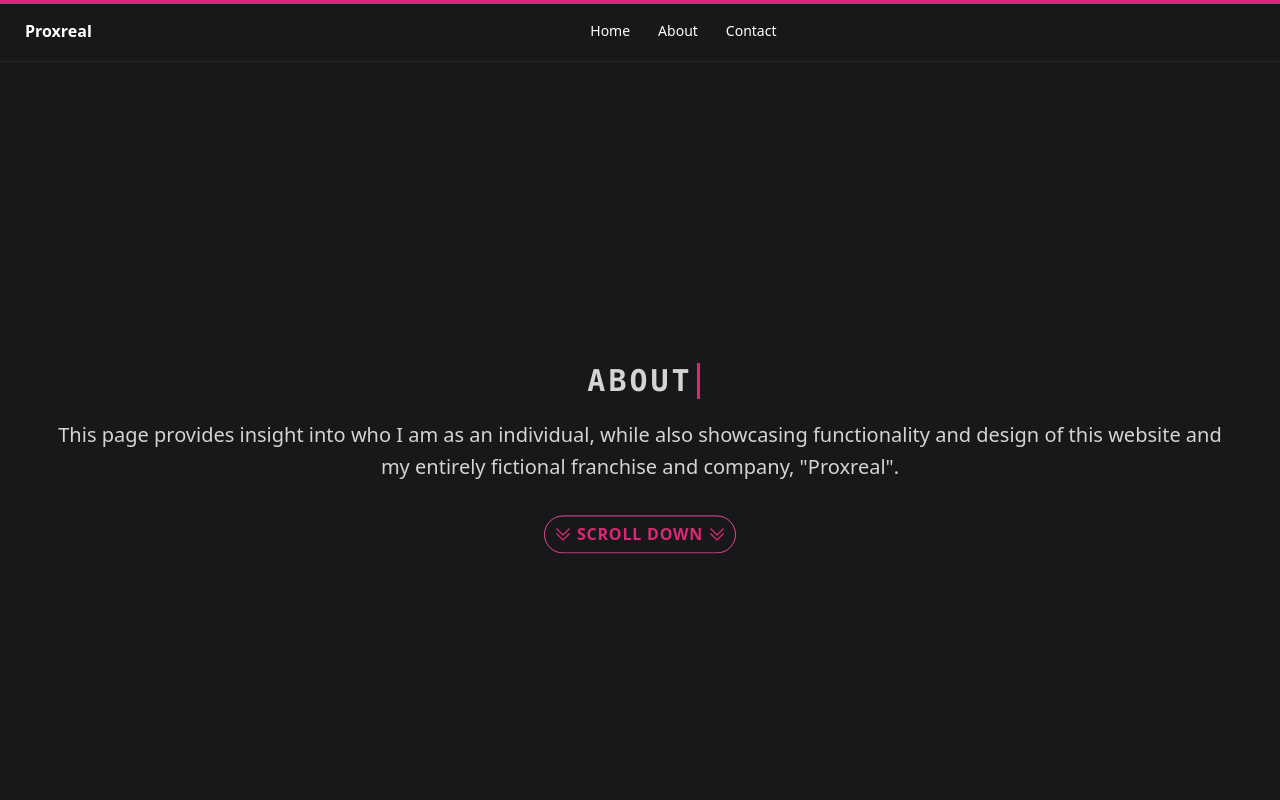
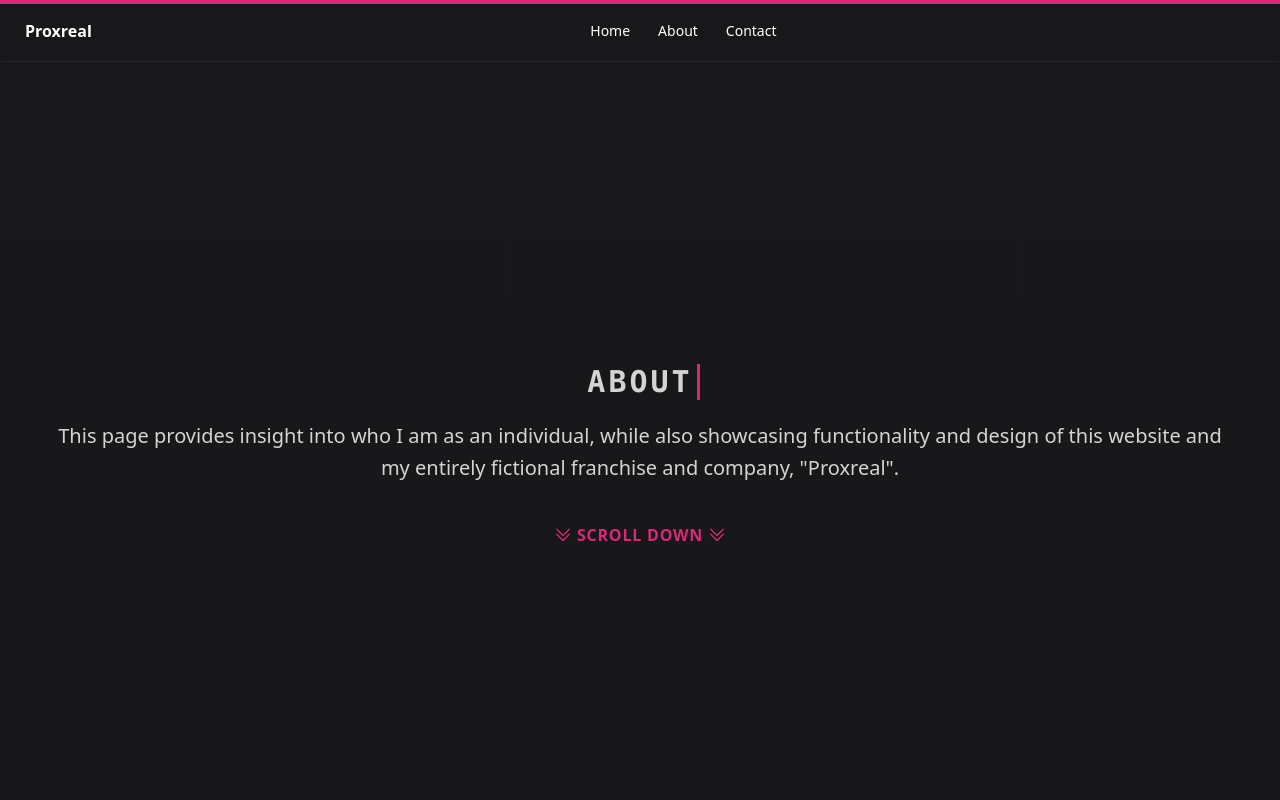
Before and after one commit to phil-not-funny/phil-not-funny.github.io, a Next.js app: page /about in a window 1280 px wide. Shown: the top 800 px of the page. Built offline with nearby package versions, Linux system fonts and the light colour scheme.

Commit message:
removed outline on scrollsection so it doesnt invite you to click on it

```diff
--- a/src/components/pageSpecific/StyledScrollDownSection.tsx
+++ b/src/components/pageSpecific/StyledScrollDownSection.tsx
@@ -20,7 +20,7 @@ const StyledScrollDownSection: React.FC<StyledScrollDownSectionProps> = ({
       <Typography variant="lead" className="text-center">
         {yap}
       </Typography>
-      <div className="m-0 mt-10 flex animate-bounce items-center justify-center rounded-full border border-pink-500 p-1 text-pink-600">
+      <div className="m-0 mt-10 flex animate-bounce items-center justify-center rounded-full p-1 text-pink-600">
         <ChevronDoubleDownIcon className="h-7 w-7 p-1" />
         <div className="font-semibold uppercase tracking-wider">
           Scroll Down
```
